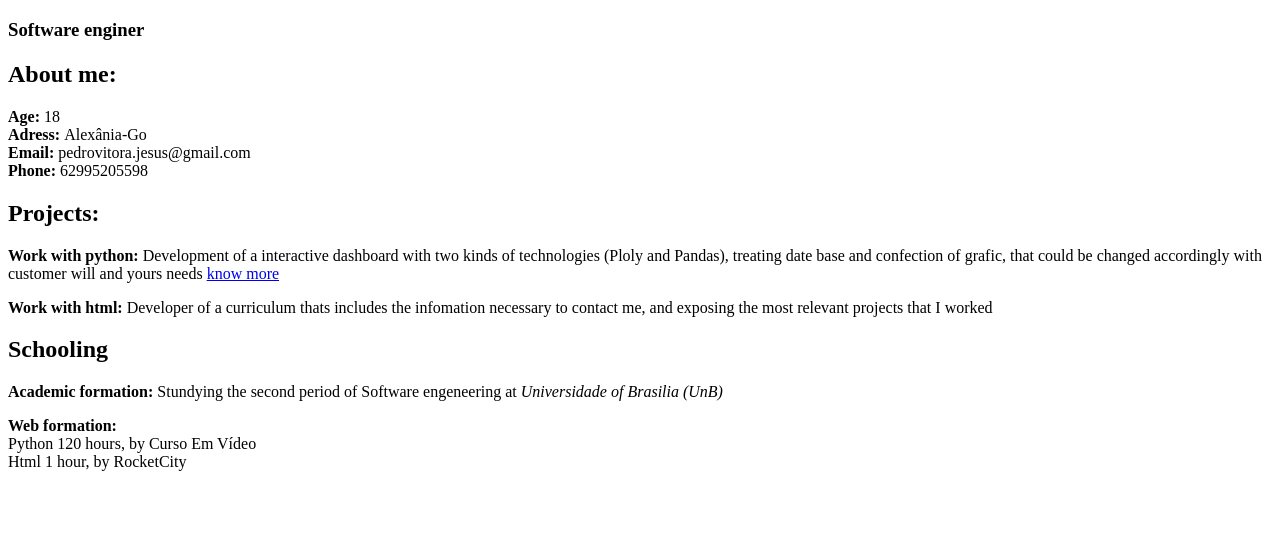
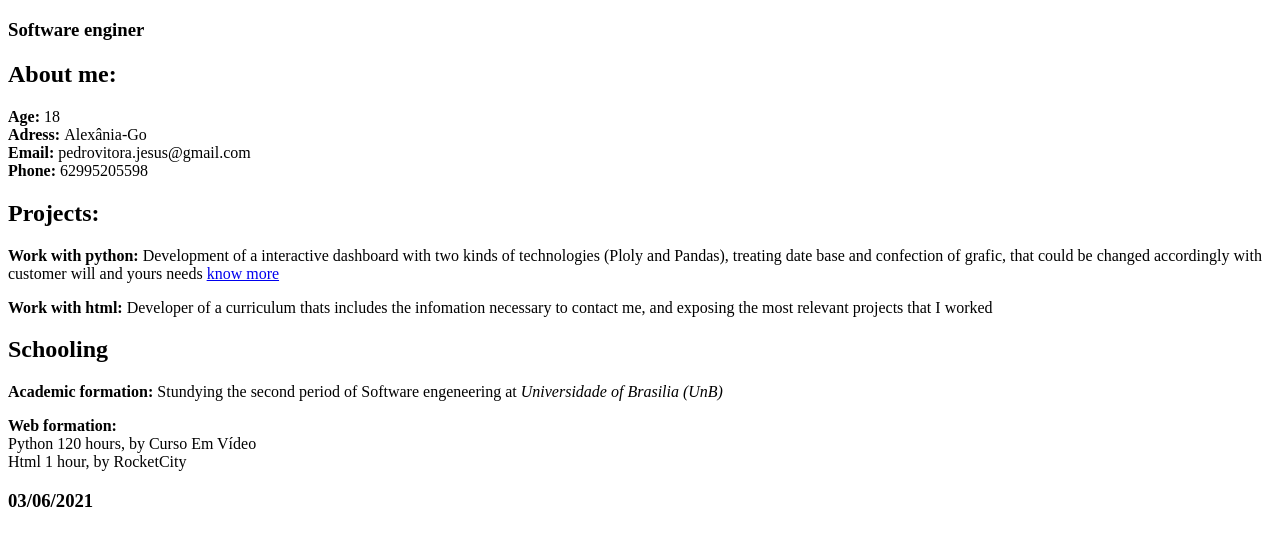
Before and after one commit to Peedrooo/Learning-HTML, a plain HTML site: page Currículo.html in a window 1280 px wide. Shown: the part 61-606 px from the top of the page. Drawn offline with Linux system fonts and the light colour scheme.

Commit message:
Date
Adding date at curriculum

```diff
--- a/Currículo.html
+++ b/Currículo.html
@@ -53,7 +53,7 @@
             Python 120 hours, by Curso Em Vídeo <br>
             Html 1 hour, by RocketCity
         </p>
-
+        <h3>03/06/2021</h3>
     </div>
 </body>
 </html>
```
